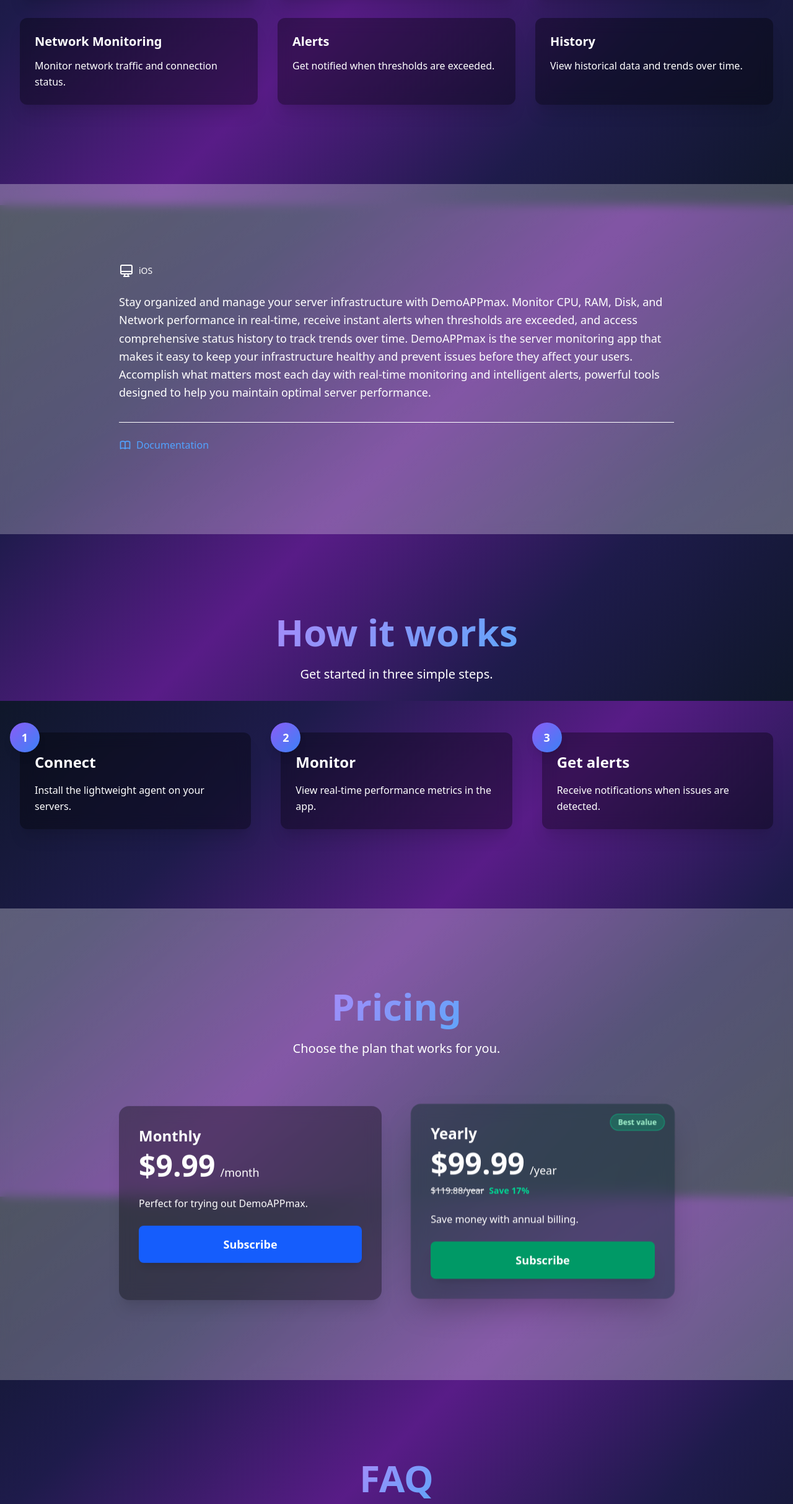
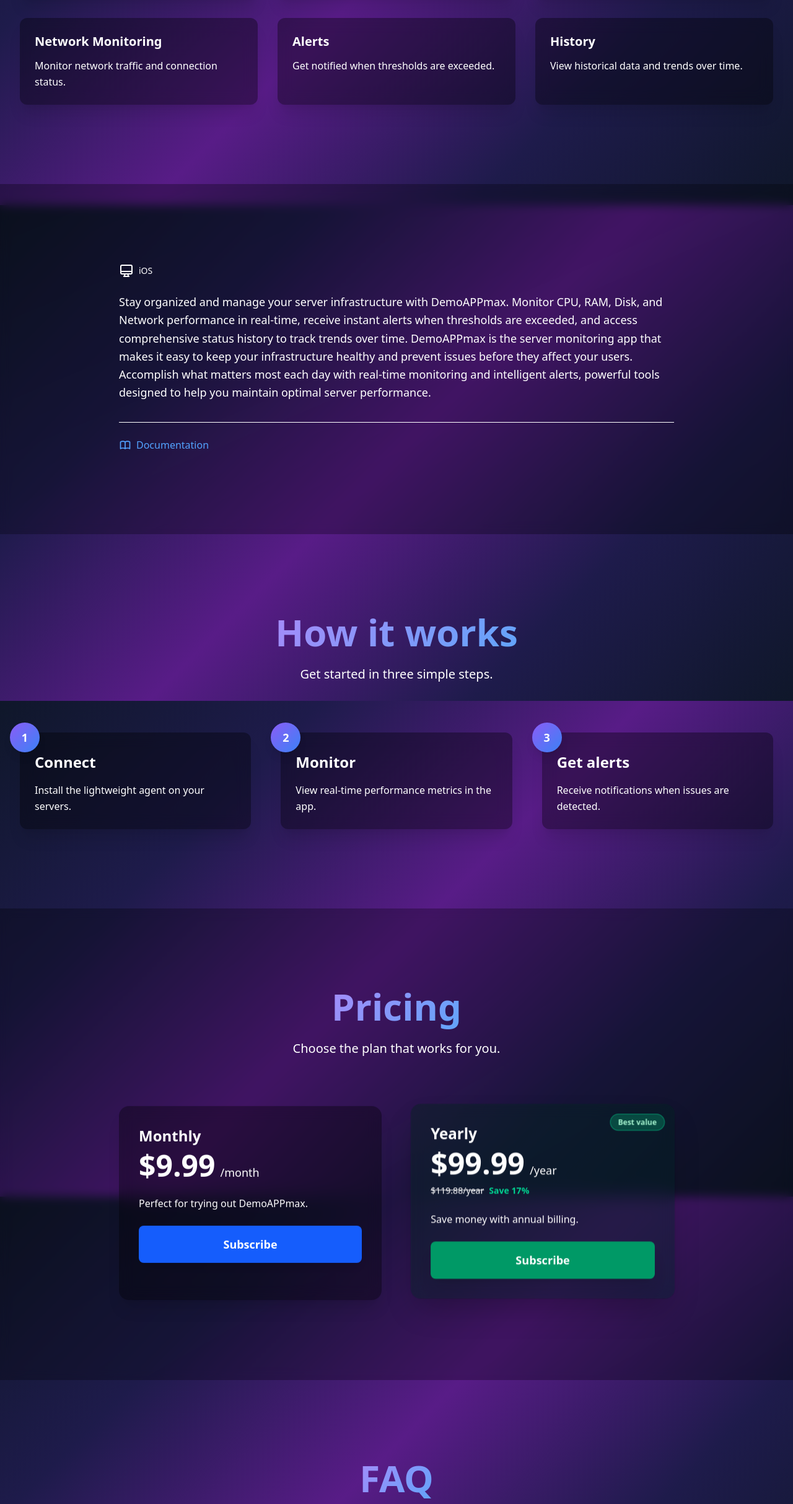
Before and after one commit to zvoznikau/astro-site-template, an Astro site in the folder apps/web/astro/: page / in a window 1280 px wide. Shown: the part 2069-4496 px from the top of the page at 62% size. Built offline with nearby package versions, Linux system fonts and the light colour scheme; Astro itself is replaced by a stand-in of ours.

Commit message:
style(web): enhance background overlays in AppStoreDescription and Pricing components
- Updated background gradient styles in AppStoreDescription and Pricing sections to improve visual consistency and readability.
- Introduced specific classes for light and dark themes to ensure overlays maintain appropriate contrast across different modes.

```diff
--- a/apps/web/astro/src/components/sections/AppStoreDescription.astro
+++ b/apps/web/astro/src/components/sections/AppStoreDescription.astro
@@ -7,7 +7,7 @@
   class="relative max-w-screen-xl mx-auto px-4 sm:px-6 lg:px-8 py-24 sm:py-32"
 >
   <!-- Background overlay to highlight the block -->
-  <div class="absolute inset-0 bg-gradient-to-br from-white/30 via-white/25 to-white/30 dark:from-black/30 dark:via-black/25 dark:to-black/30 rounded-3xl -mx-4 sm:-mx-6 lg:-mx-8 backdrop-blur-sm"></div>
+  <div class="absolute inset-0 bg-gradient-to-br from-white/60 via-white/50 to-white/60 rounded-3xl -mx-4 sm:-mx-6 lg:-mx-8 backdrop-blur-sm faq-bg-overlay"></div>
   <div class="relative z-10 max-w-4xl mx-auto">
     <!-- Compatibility icon -->
     <div class="flex items-center gap-2 mb-6">
--- a/apps/web/astro/src/components/sections/Pricing.astro
+++ b/apps/web/astro/src/components/sections/Pricing.astro
@@ -14,7 +14,7 @@
   class="relative max-w-screen-xl mx-auto px-4 sm:px-6 lg:px-8 py-24 sm:py-32"
 >
           <!-- Background overlay to separate from main background -->
-          <div class="absolute inset-0 bg-gradient-to-br from-white/30 via-white/25 to-white/30 dark:from-black/30 dark:via-black/25 dark:to-black/30 rounded-3xl -mx-4 sm:-mx-6 lg:-mx-8 backdrop-blur-sm"></div>
+          <div class="absolute inset-0 bg-gradient-to-br from-white/60 via-white/50 to-white/60 rounded-3xl -mx-4 sm:-mx-6 lg:-mx-8 backdrop-blur-sm pricing-bg-overlay"></div>
   <div class="relative z-10 space-y-20">
     <div class="text-center">
       <h2 class="text-4xl sm:text-5xl lg:text-6xl font-bold mb-6">
--- a/apps/web/astro/src/styles/global.css
+++ b/apps/web/astro/src/styles/global.css
@@ -289,3 +289,18 @@
 html:not([data-theme]) .card-block:hover.shadow-2xl {
   box-shadow: 0 25px 50px -12px rgba(0, 0, 0, 0.25);
 }
+
+/* Background overlays for Pricing and AppStoreDescription */
+/* Light theme: white gradient */
+[data-theme='light'] .pricing-bg-overlay,
+[data-theme='light'] .faq-bg-overlay {
+  background: linear-gradient(to bottom right, rgba(255, 255, 255, 0.6), rgba(255, 255, 255, 0.5), rgba(255, 255, 255, 0.6)) !important;
+}
+
+/* Dark theme: black gradient */
+[data-theme='dark'] .pricing-bg-overlay,
+html:not([data-theme]) .pricing-bg-overlay,
+[data-theme='dark'] .faq-bg-overlay,
+html:not([data-theme]) .faq-bg-overlay {
+  background: linear-gradient(to bottom right, rgba(0, 0, 0, 0.3), rgba(0, 0, 0, 0.25), rgba(0, 0, 0, 0.3)) !important;
+}
```
